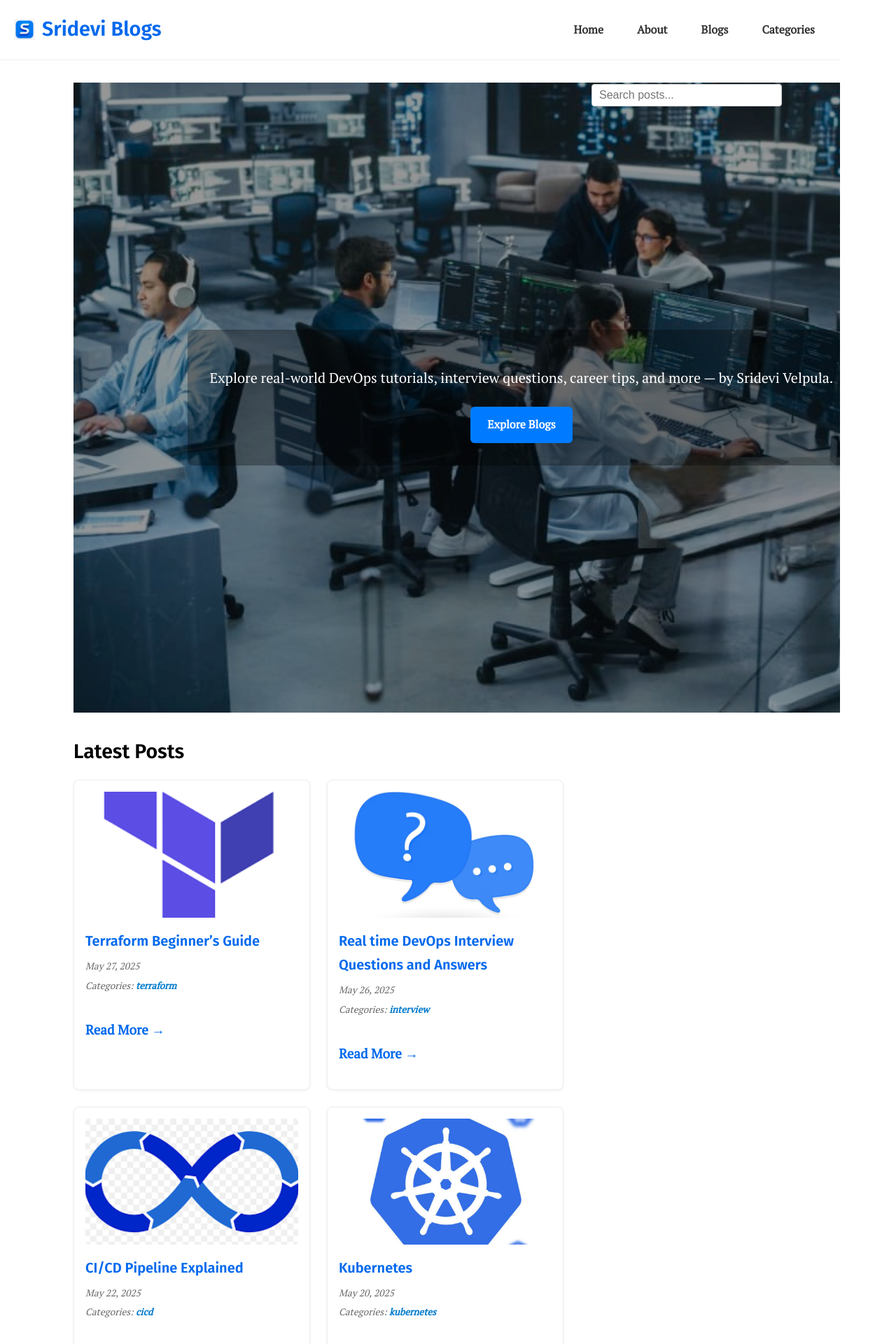
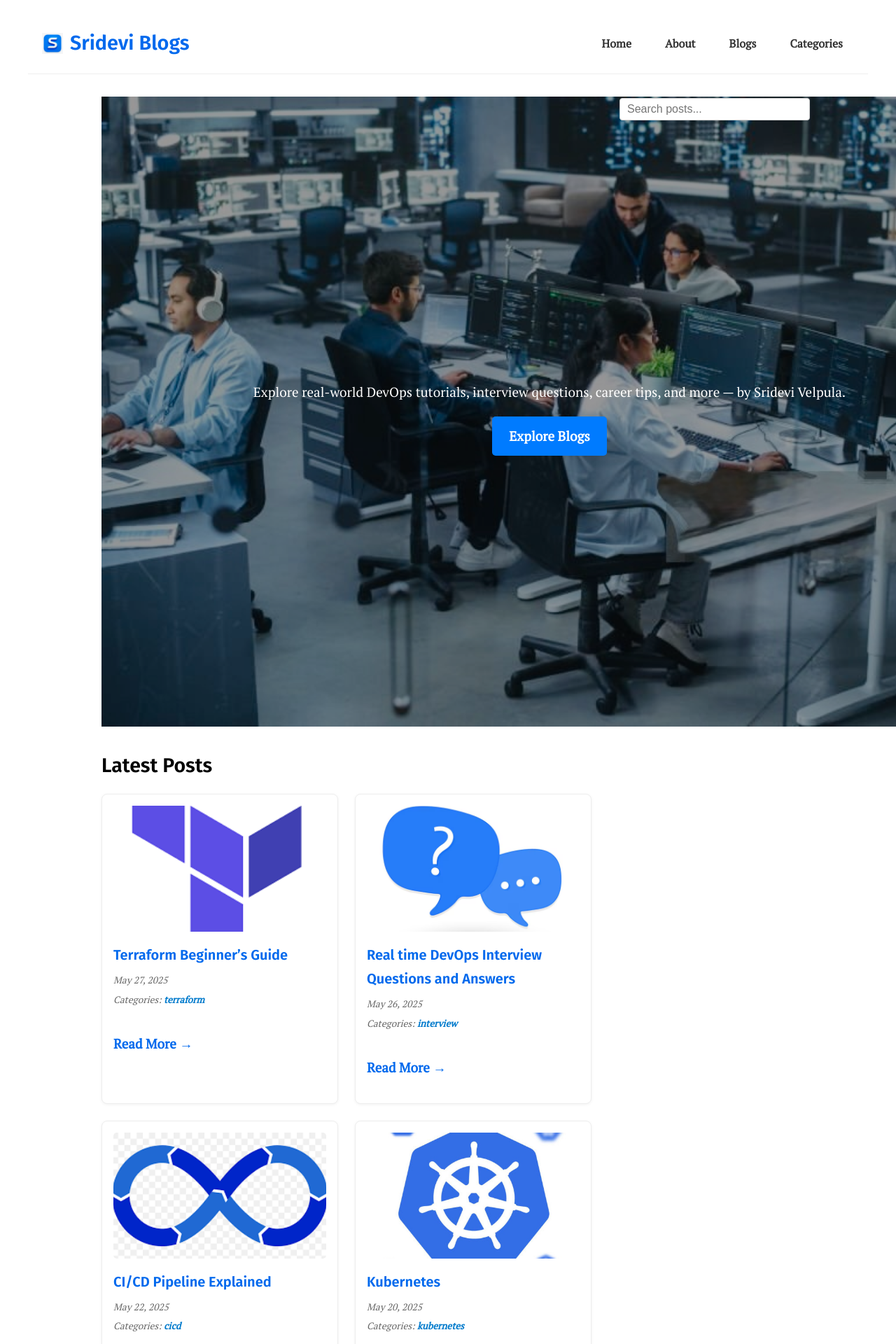
Before and after one commit to srideviblogs/srideviblogs.github.io, a Jekyll site: the page built from index.md, in a window 1280 px wide. Shown: the top 1920 px of the page at 70% size. Built offline with Jekyll 4.4.1, drawn with Linux system fonts in a browser that asks for light colours.

Commit message:
Update custom.css

```diff
--- a/assets/css/custom.css
+++ b/assets/css/custom.css
@@ -592,63 +592,46 @@ header.site-header {
 }
 
 /* ======= Hero Banner ======= */
-
-html, body {
-  margin: 0;
-  padding: 0;
-  width: 100vw;
-  overflow-x: hidden;
-}
-
 .hero-banner {
-  position: relative;
   width: 100vw;
   height: 100vh;
-  background: url('/assets/images/hero-bg.jpg') center center/cover no-repeat;
+  background-image: url('/assets/images/hero-bg.jpg'); /* adjust to your real image path */
+  background-size: cover;
+  background-position: center;
+  background-repeat: no-repeat;
+
   display: flex;
   justify-content: center;
   align-items: center;
-  color: #fff;
-  text-align: center;
-  overflow: hidden;
+
+  position: relative;
+  margin: 0;
+  padding: 0;
 }
 
 .hero-banner::before {
   content: "";
   position: absolute;
   inset: 0;
-  background: rgba(0,0,0,0.4);
+  background: rgba(0, 0, 0, 0.4);
   z-index: 0;
 }
 
 .hero-banner-content {
   position: relative;
   z-index: 1;
+  color: white;
+  text-align: center;
+  max-width: 80%;
   padding: 2rem;
-  background: rgba(0,0,0,0.3);
-  border-radius: 8px;
-}
-
-.hero-banner-content h1 {
-  font-size: clamp(2.5rem, 6vw, 4rem);
-  margin-bottom: 1rem;
-}
-
-.hero-banner-content p {
-  font-size: 1.25rem;
-  margin-bottom: 1.5rem;
 }
 
 .hero-button {
   display: inline-block;
-  font-size: 1rem;
+  background-color: #007BFF;
+  color: white;
   padding: 0.75rem 1.5rem;
-  background: #007BFF;
-  color: white;
-  border-radius: 6px;
+  border-radius: 5px;
   text-decoration: none;
-  transition: background 0.3s;
+  font-weight: bold;
 }
-.hero-button:hover {
-  background: #0056b3;
-}
```
